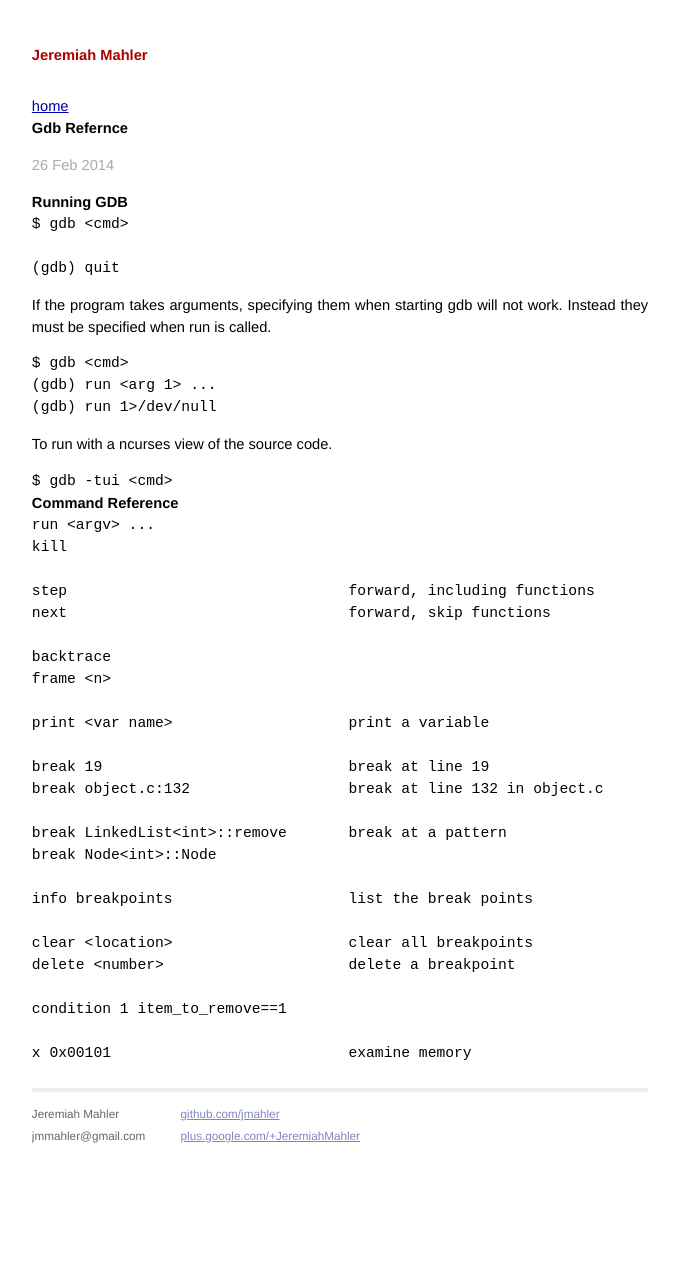
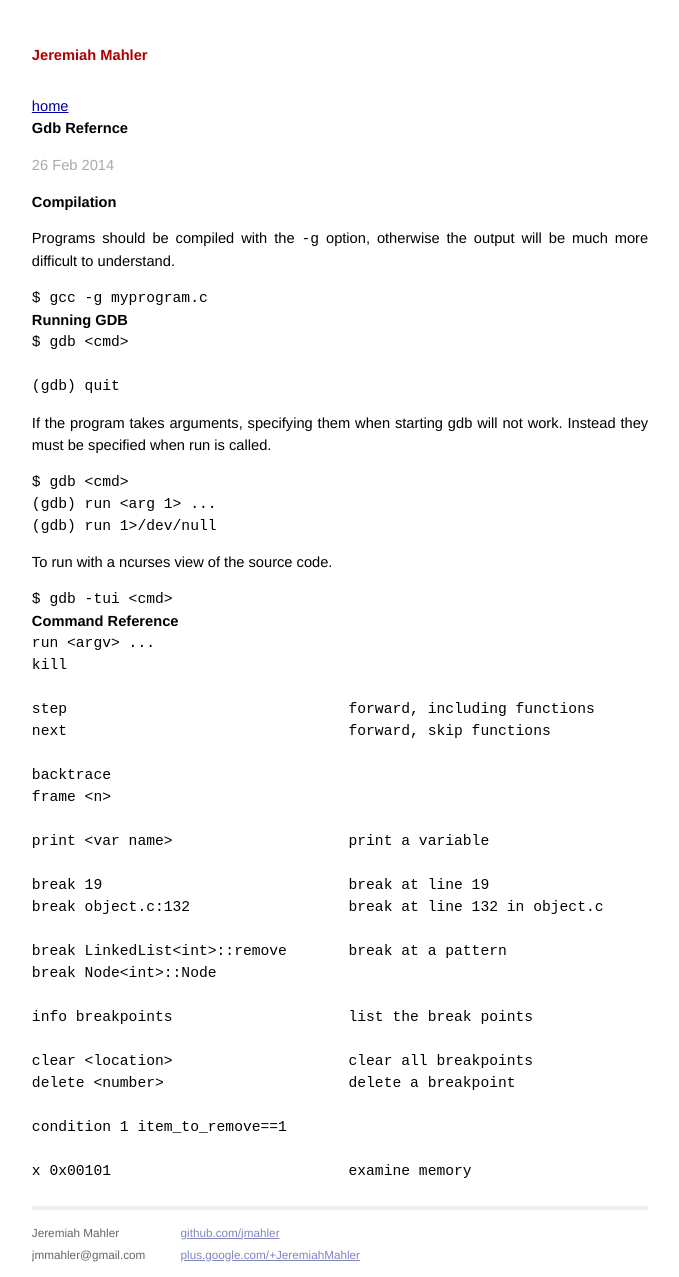
Before and after one commit to jmahler/jmahler.github.io, a Jekyll site: the page built from _posts/2014-02-26-gdb-reference.md, in a window 1280 px wide. Shown: the whole page, without its empty margins (300-979 px from the left). Built offline with Jekyll 4.4.1, drawn with Linux system fonts in a browser that asks for light colours; Markdown is read by kramdown in place of the engine named in the settings; before the commit the page ends 1159 px from its top, so only the background shows below that.

Commit message:
describe the -g compilaton option for gdb

```diff
--- a/_posts/2014-02-26-gdb-reference.md
+++ b/_posts/2014-02-26-gdb-reference.md
@@ -5,6 +5,13 @@
 category: Linux
 tags: [Linux]
 ---
+
+## Compilation
+
+Programs should be compiled with the `-g` option, otherwise the output
+will be much more difficult to understand.
+
+    $ gcc -g myprogram.c
 
 ## Running GDB
 
```
